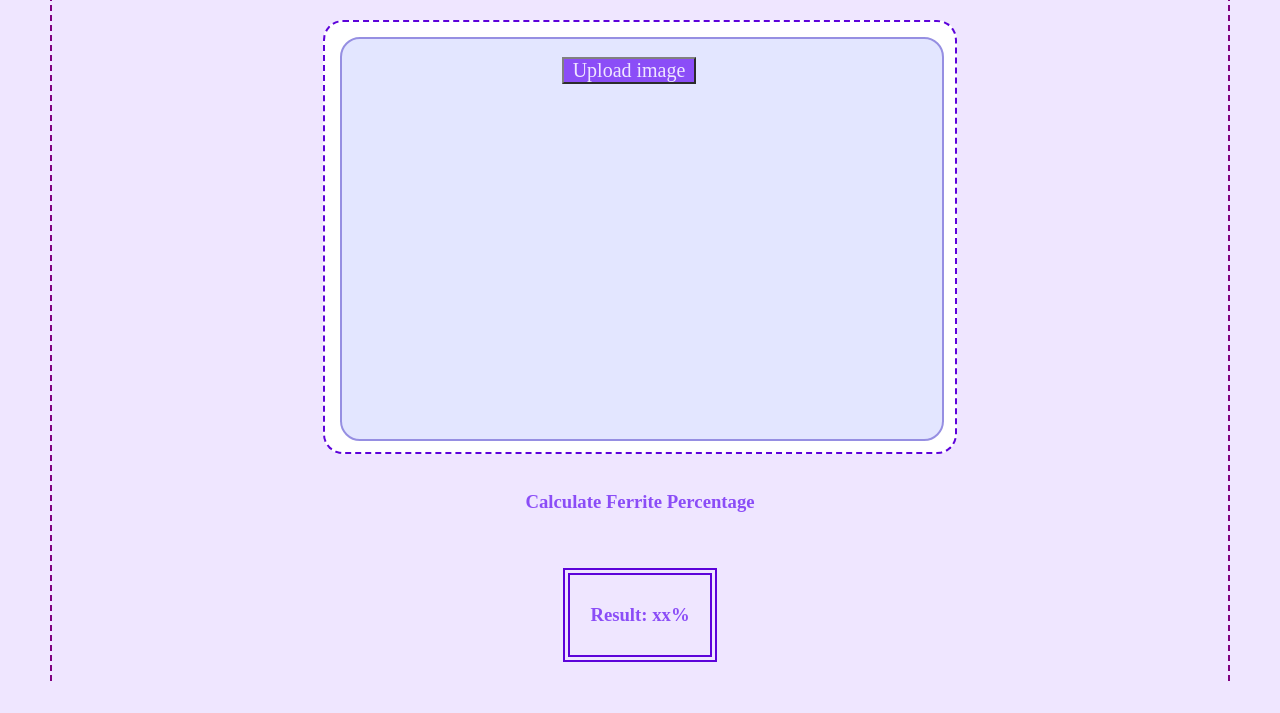
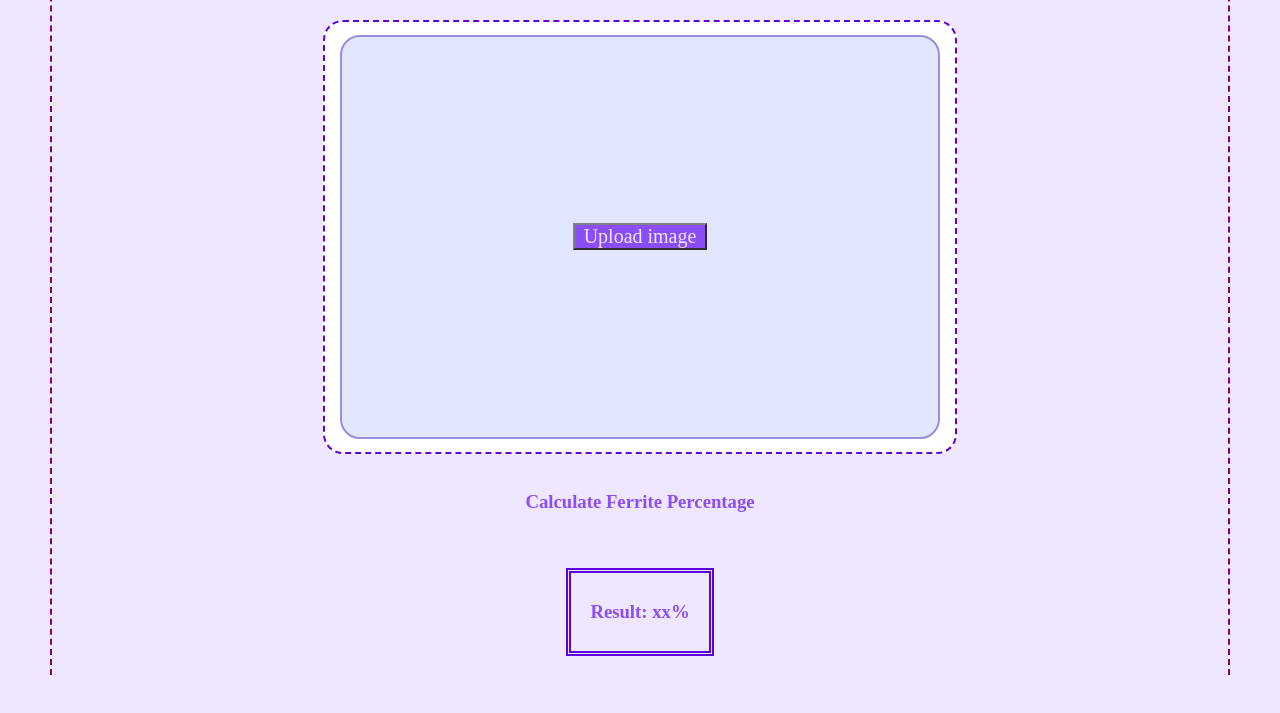
Before and after one commit to RAFM-EBSD-ITP5/webpage, a plain HTML site: page webpage.html in a window 1280 px wide. Shown: the part 87-800 px from the top of the page. Drawn offline with Linux system fonts and the light colour scheme.

Commit message:
Refactor CSS styles for layout and appearance

```diff
--- a/itpstyle.css
+++ b/itpstyle.css
@@ -1,10 +1,16 @@
+.main{
+  display: flex;
+  align-items: center;
+  justify-content: center;
 
+}
 body {
     margin-inline: 50px;
    background-color: #efe6ff;
   font-family:source serif;
   Border-inline: 2px dashed purple;
-  border-spacing: 15px
+  border-spacing: 15px;
+
 
 }
 
@@ -30,10 +36,8 @@ label {
 
 Input {
 	color: #8b4df7;
-  margin-inline: 50px;
   font-family:source serif;
   font-size: 20px;
-
 
 }
 
@@ -55,8 +59,8 @@ justify-content: center;
 text-align:center;
 width: 130px;
 height:70px;
-padding: 5px;
-border: 7px solid #5d03da ;
+padding: 4px;
+border: 5px solid #5d03da ;
 border-style: double;}
 
 .uploadbutton{
@@ -65,15 +69,9 @@ background-color:#8b4df7;
 color:#efe6ff;
 outline:2px solid grey;
 outline-style: outset;
-margin-inline:37%;
 }
 
-.main{
-  display: flex;
-  align-items: center;
-  justify-content: center;
 
-}
 
 /* # used for id */
 
@@ -84,8 +82,10 @@ margin-inline:37%;
   background: #fff;
   text-align: center;
   border-radius: 20px;
-  border: 2px dashed #5d03da;;
-
+  border: 2px dashed #5d03da;
+  display: flex;
+  align-items: center;
+  justify-content: center;
 }
 
 #imgview{
@@ -97,9 +97,9 @@ margin-inline:37%;
   background-repeat: no-repeat;
   background-size: contain;
   background-position: center;
-
-
-
+  display: flex;
+  align-items: center;
+  justify-content: center;
 }
 
 
@@ -108,4 +108,6 @@ margin-inline:37%;
   margin-top: 25px;
   background-position: center;
   background-size: contain;
+  align-items: center;
+  justify-content: center;
 }
```
